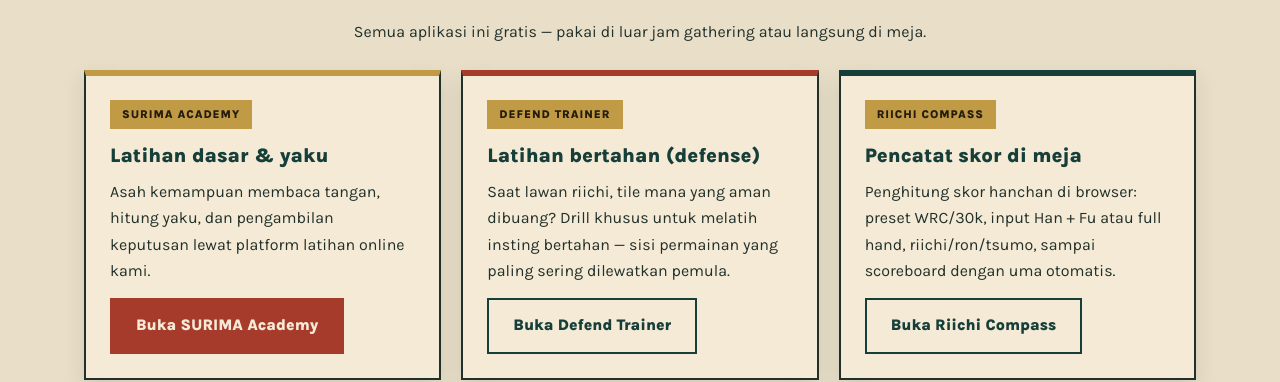
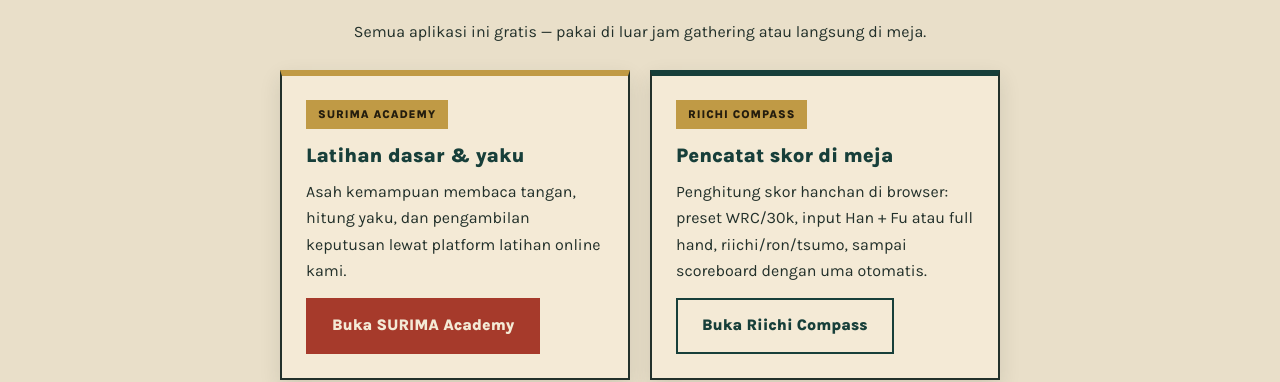
Before and after one commit to surima-id/surima-web, a plain HTML site: page resources.html in a window 1280 px wide. Shown: the part 584-966 px from the top of the page. Drawn offline with Linux system fonts and the light colour scheme.

Commit message:
Remove Defend Trainer from site
Drop the Defend Trainer card on the resources page, the footer link on
every page, its mentions in resources.html metadata, llms.txt, and
PRODUCT.md.

```diff
--- a/resources.html
+++ b/resources.html
@@ -4,7 +4,7 @@
 <meta charset="utf-8">
 <meta name="viewport" content="width=device-width, initial-scale=1">
 <title>Sumber Belajar — SURIMA</title>
-<meta name="description" content="Referensi yaku, materi belajar, dan aplikasi latihan Riichi Mahjong dari komunitas SURIMA — SURIMA Academy, Defend Trainer, dan Riichi Compass.">
+<meta name="description" content="Referensi yaku, materi belajar, dan aplikasi latihan Riichi Mahjong dari komunitas SURIMA — SURIMA Academy dan Riichi Compass.">
 <meta name="theme-color" content="#173f3a">
 <link rel="canonical" href="https://surima.id/resources.html">
 
@@ -13,7 +13,7 @@
 <meta property="og:site_name" content="SURIMA">
 <meta property="og:locale" content="id_ID">
 <meta property="og:title" content="Sumber Belajar — SURIMA">
-<meta property="og:description" content="Referensi yaku, materi belajar, dan aplikasi latihan Riichi Mahjong dari komunitas SURIMA — SURIMA Academy, Defend Trainer, dan Riichi Compass.">
+<meta property="og:description" content="Referensi yaku, materi belajar, dan aplikasi latihan Riichi Mahjong dari komunitas SURIMA — SURIMA Academy dan Riichi Compass.">
 <meta property="og:url" content="https://surima.id/resources.html">
 <meta property="og:image" content="https://surima.id/assets/og/surima-og.png">
 <meta property="og:image:type" content="image/png">
@@ -24,7 +24,7 @@
 <!-- Twitter / X -->
 <meta name="twitter:card" content="summary_large_image">
 <meta name="twitter:title" content="Sumber Belajar — SURIMA">
-<meta name="twitter:description" content="Referensi yaku, materi belajar, dan aplikasi latihan Riichi Mahjong dari komunitas SURIMA — SURIMA Academy, Defend Trainer, dan Riichi Compass.">
+<meta name="twitter:description" content="Referensi yaku, materi belajar, dan aplikasi latihan Riichi Mahjong dari komunitas SURIMA — SURIMA Academy dan Riichi Compass.">
 <meta name="twitter:image" content="https://surima.id/assets/og/surima-og.png">
 <meta name="twitter:image:alt" content="SURIMA — komunitas Riichi Mahjong di Surabaya. Ramah pemula, bebas judi.">
 <link rel="icon" href="favicon.ico" sizes="32x32">
@@ -77,18 +77,12 @@
       <h2>Latihan dan Alat Meja dari SURIMA</h2>
     </div>
     <p class="center" style="max-width:640px;margin:0 auto 24px">Semua aplikasi ini gratis — pakai di luar jam gathering atau langsung di meja.</p>
-    <div class="grid-3">
+    <div class="grid-2" style="max-width:720px;margin:0 auto">
       <div class="card accent-top gold">
         <span class="tag gold">SURIMA Academy</span>
         <h3>Latihan dasar & yaku</h3>
         <p>Asah kemampuan membaca tangan, hitung yaku, dan pengambilan keputusan lewat platform latihan online kami.</p>
         <a class="btn btn-primary" href="https://learn.surima.id" target="_blank" rel="noopener">Buka SURIMA Academy</a>
-      </div>
-      <div class="card accent-top red">
-        <span class="tag">Defend Trainer</span>
-        <h3>Latihan bertahan (defense)</h3>
-        <p>Saat lawan riichi, tile mana yang aman dibuang? Drill khusus untuk melatih insting bertahan — sisi permainan yang paling sering dilewatkan pemula.</p>
-        <a class="btn btn-outline" href="https://defend.surima.id" target="_blank" rel="noopener">Buka Defend Trainer</a>
       </div>
       <div class="card accent-top">
         <span class="tag">Riichi Compass</span>
@@ -146,7 +140,6 @@
         <a href="merch.html">Kaos Suro Boyo</a>
         <a href="contact.html">Gabung / Kontak</a>
         <a href="https://learn.surima.id" target="_blank" rel="noopener">SURIMA Academy</a>
-        <a href="https://defend.surima.id" target="_blank" rel="noopener">Defend Trainer</a>
         <a href="https://league.surima.id" target="_blank" rel="noopener">SURIMA League</a>
         <a href="https://compass.surima.id" target="_blank" rel="noopener">Riichi Compass</a>
       </div>
```
Also changed, not shown: 404.html (+0 -1 lines), about.html (+0 -1 lines), community.html (+0 -1 lines), contact.html (+0 -1 lines), index.html (+0 -1 lines), merch.html (+0 -1 lines), riichi.html (+0 -1 lines), llms.txt, 1 other file.
